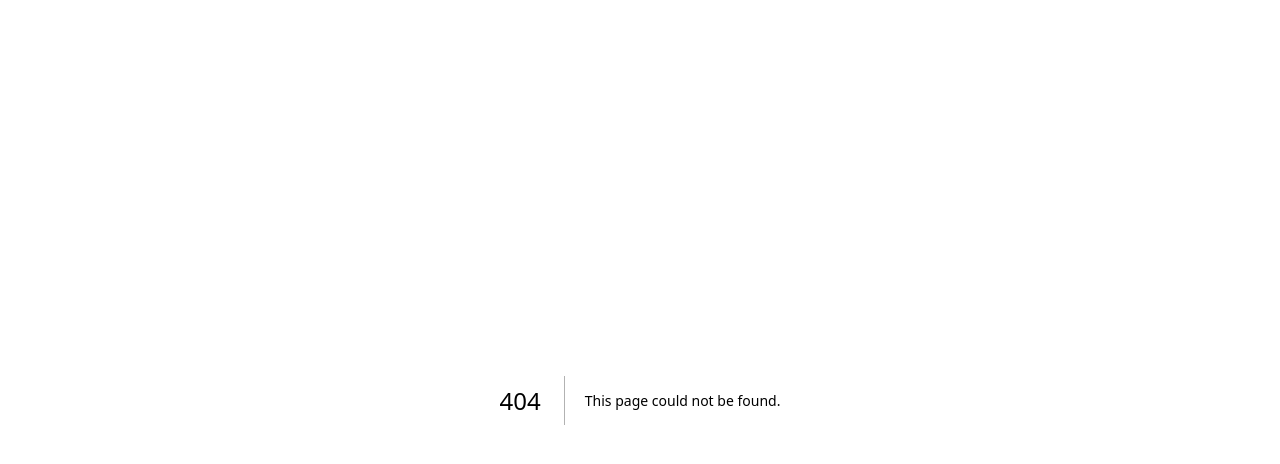
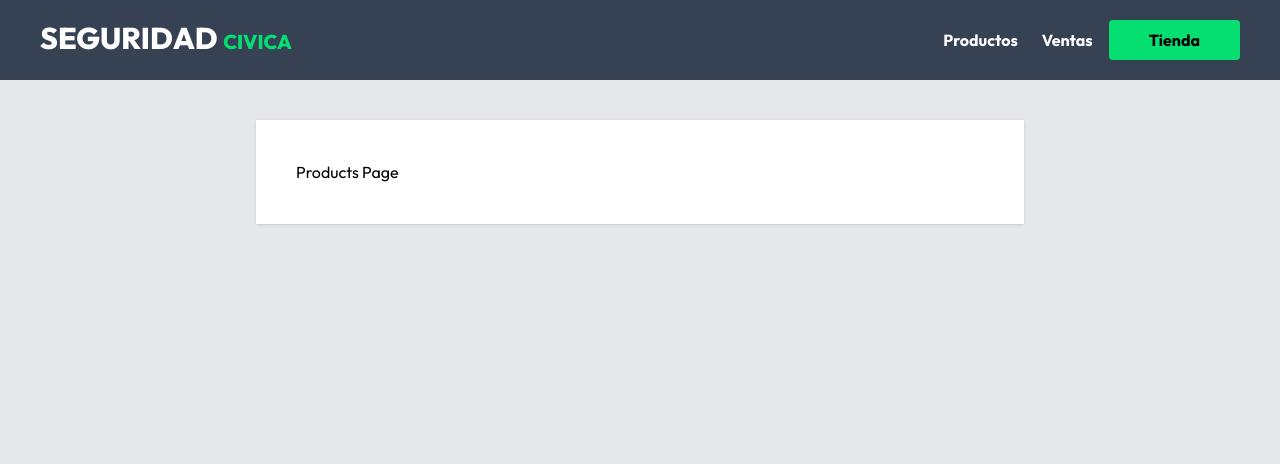
Before and after one commit to RHDevCoder/NestJS_Seguridad_Civica, a Next.js app in the folder frontend/: page /admin/products in a window 1280 px wide. Before the commit this address had no page. Shown: the top 464 px of the page. Built offline with nearby package versions, Linux system fonts and the light colour scheme.

Commit message:
535 Creando el layout de administracion

```diff
--- /dev/null
+++ b/frontend/app/admin/layout.tsx
@@ -0,0 +1,21 @@
+import AdminNav from "@/components/products/ui/AdminNav";
+import ToastNotification from "@/components/products/ui/ToastNotification";
+
+
+export default function RootLayout({
+    children,
+}: Readonly<{
+    children: React.ReactNode;
+}>) {
+    return (
+    <>
+        <AdminNav />
+        <div className="lg:min-h-screen container mx-auto mt-10 px-10 lg:px-0">
+            <div className="bg-white shadow w-full  mx-auto p-10 my-10 lg:w-3/5" >
+            {children}
+            </div>
+        </div>
+        <ToastNotification />
+    </>
+    );
+}
--- /dev/null
+++ b/frontend/app/admin/products/page.tsx
@@ -0,0 +1,7 @@
+
+
+export default function ProductsPage() {
+    return (
+        <div>Products Page</div>
+    )
+}
--- /dev/null
+++ b/frontend/app/admin/sales/page.tsx
@@ -0,0 +1,7 @@
+
+
+export default function SalesPage() {
+    return (
+        <div>SalesPage</div>
+    )
+}
--- /dev/null
+++ b/frontend/components/products/ui/AdminNav.tsx
@@ -0,0 +1,29 @@
+import Link from 'next/link'
+import Logo from '@/components/products/ui/Logo'
+
+export default function AdminNav() {
+    return (
+    <header className="px-10 py-5 bg-gray-700 flex justify-between">
+        <div className="flex gap-5 text-white">
+            <Logo />
+        </div>
+
+        <div className="flex gap-2 items-center">
+            <Link
+                href={'/admin/products'}
+                className="rounded text-white font-bold p-2"
+            >Productos</Link>
+
+            <Link
+                href={'/admin/sales'}
+                className="rounded text-white font-bold p-2"
+            >Ventas</Link>
+
+            <Link
+                href={'/'}
+                className="rounded bg-green-400 font-bold py-2 px-10"
+            >Tienda</Link>
+        </div>
+    </header>
+    )
+}
--- a/frontend/components/products/ui/MainNav.tsx
+++ b/frontend/components/products/ui/MainNav.tsx
@@ -28,6 +28,11 @@ export default async function MainNav() {
                     >{category.name}</Link>
                 ))}
 
+                <Link
+                    href={'admin/sales'}
+                    className="rounded bg-green-400 font-bold py-2 px-10"
+                >Panel de administracion</Link>
+
             </nav>
         </header>
     )
```
